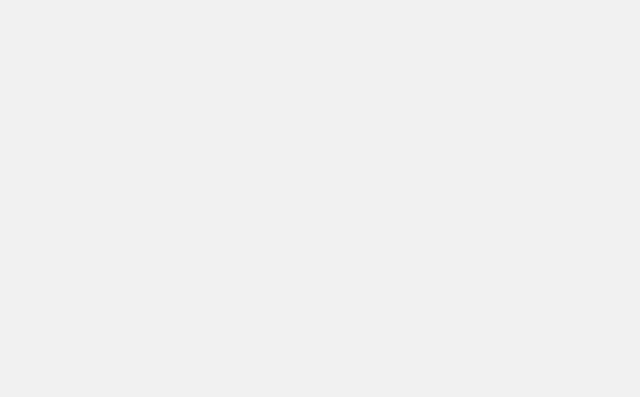
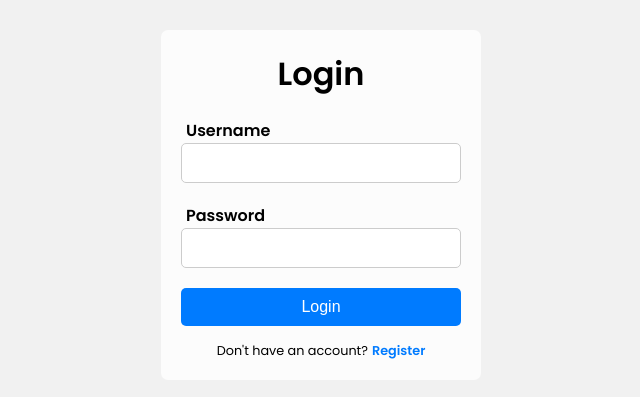
Before and after one commit to Waliulislamnohan/transparency-management-system, a React (Vite) app: page /user in a window 1280 px wide. Before the commit this address had no page. Shown: the part 179-576 px from the top of the page, without its empty margins (319-959 px from the left). Built offline with nearby package versions, Linux system fonts and the light colour scheme.

Commit message:
connected to the backend

```diff
--- a/src/App.jsx
+++ b/src/App.jsx
@@ -43,7 +43,7 @@ export default function App() {
           <Route path="/articles" element={<Articles />} />
           <Route path="/analyser" element={<Analyzer />} />
           <Route path="/admin" element={<Admin />} />
-          <Route path="/login" element={<Login />} />
+          <Route path="/user" element={<Login />} />
           <Route path="/process" element={<Process />} />
           <Route path="/articles/:id" element={<Article />} />
       </Routes>
--- a/src/components/header.jsx
+++ b/src/components/header.jsx
@@ -26,7 +26,7 @@ export default function Header() {
             <span>Articles</span>
           </Link>
         </div>
-        <Link to="/login" className="ad-icon">
+        <Link to="/user" className="ad-icon">
         <svg xmlns="http://www.w3.org/2000/svg" width="24" height="24" viewBox="0 0 24 24">
         <path d="M12 0c-6.627 0-12 5.373-12 12s5.373 12 12 12 12-5.373 12-12-5.373-12-12-12zm7.753 18.305c-.261-.586-.789-.991-1.871-1.241-2.293-.529-4.428-.993-3.393-2.945 3.145-5.942.833-9.119-2.489-9.119-3.388 0-5.644 3.299-2.489 9.119 1.066 1.964-1.148 2.427-3.393 2.945-1.084.25-1.608.658-1.867 1.246-1.405-1.723-2.251-3.919-2.251-6.31 0-5.514 4.486-10 10-10s10 4.486 10 10c0 2.389-.845 4.583-2.247 6.305z"/>
         </svg>
@@ -39,7 +39,7 @@ export default function Header() {
               <span className="bar" id="bar3"></span>
             </label>
         <div className="mb-options">
-        <Link to="/login" className="mb-nav-link">
+        <Link to="/user" className="mb-nav-link">
         <svg className="mb-nav-icon" xmlns="http://www.w3.org/2000/svg" width="24" height="24" viewBox="0 0 24 24">
         <path d="M12 0c-6.627 0-12 5.373-12 12s5.373 12 12 12 12-5.373 12-12-5.373-12-12-12zm7.753 18.305c-.261-.586-.789-.991-1.871-1.241-2.293-.529-4.428-.993-3.393-2.945 3.145-5.942.833-9.119-2.489-9.119-3.388 0-5.644 3.299-2.489 9.119 1.066 1.964-1.148 2.427-3.393 2.945-1.084.25-1.608.658-1.867 1.246-1.405-1.723-2.251-3.919-2.251-6.31 0-5.514 4.486-10 10-10s10 4.486 10 10c0 2.389-.845 4.583-2.247 6.305z"/>
         </svg>
--- a/src/pages/admin.jsx
+++ b/src/pages/admin.jsx
@@ -6,7 +6,7 @@ export default function Admin() {
     return (
     <>
     <Header />
-    <div style={{height: '76vh',}}>
+    <div style={{height: '73vh',}}>
     <h1 style={{
         position: 'absolute',
         top: '50%',
--- a/src/pages/login.jsx
+++ b/src/pages/login.jsx
@@ -2,10 +2,7 @@ import React, { useState } from 'react';
 import { useNavigate } from 'react-router-dom';
 
 export default function Login() {
-  const mockUsername = 'user';
-  const mockPassword = '1234';
-
-  const [formData, setFormData] = useState({ username: '', password: '' });
+  const [formData, setFormData] = useState({ username: '', password: '', confirmPassword: '' });
   const [error, setError] = useState('');
   const [success, setSuccess] = useState(false);
   const [RegSuccess, setRegSuccess] = useState(false);
@@ -17,9 +14,51 @@ export default function Login() {
     setFormData({ ...formData, [name]: value });
   }
 
-  function handleCreateAccount() {
-    setTimeout( () => {
-    setHasAccount(!hasAccount)}, 1000);
+  function handleCreateAccount(event) {
+    event.preventDefault();
+    setTimeout(() => {
+      setHasAccount(!hasAccount);
+      setError('');
+      resetForm();
+    }, 1000);
+  }
+
+  async function registerUser(event) {
+  event.preventDefault();
+  try {
+    const response = await fetch('http://localhost:8000/api/users/register', {
+      method: 'POST',
+      headers: {
+        'Content-Type': 'application/json',
+      },
+      body: JSON.stringify({
+        username: formData.username,
+        password: formData.password,
+      }),
+    });
+
+    const data = await response.json();
+    console.log(data);
+
+    if (response.ok) {
+      setRegSuccess(true);
+      setTimeout(() => {
+        handleCreateAccount();
+      }, 1000);
+      resetForm();
+    } else {
+      if (data.message === 'Username already exists') {
+        setError('Username already exists. Please choose a different username.');
+      } else {
+        setError(data.message || 'Registration failed.');
+      }
+      setRegSuccess(false);
+    }
+  } catch (error) {
+    console.error('Error:', error);
+    setError('An error occurred during registration. Please try again later.');
+    setRegSuccess(false);
+  }
 }
 
   function handleRegisterSubmit(event) {
@@ -32,35 +71,53 @@ export default function Login() {
       setRegSuccess(false);
     } else {
       setError('');
-      setRegSuccess(true);
-      setFormData({ username: '', password: '', confirmPassword: '' });
-      setTimeout(() => {
-        handleCreateAccount();
-      }, 1000);
+      registerUser(event);
     }
-    resetForm();
   }
 
-  function handleLoginSubmit(event) {
+  async function handleLoginSubmit(event) {
     event.preventDefault();
+
     if (formData.username === '' || formData.password === '') {
       setError('Please fill in all fields.');
       setSuccess(false);
-    } else if (formData.username === mockUsername && formData.password === mockPassword) {
-      setError('');
-      setSuccess(true); // Simulate successful login
+      return;
+    }
+
+    try {
+      const response = await fetch('http://localhost:8000/api/users/login', {
+        method: 'POST',
+        headers: {
+          'Content-Type': 'application/json',
+        },
+        body: JSON.stringify({
+          username: formData.username,
+          password: formData.password,
+        }),
+      });
+
+      const data = await response.json();
+      console.log(data);
+
+      if (response.ok) {
+        setSuccess(true);
         setTimeout(() => {
-        navigate('/admin'); // Redirect to admin page after 1500 ms
+          navigate('/admin');
+          resetForm();
         }, 1500);
       } else {
-      setError('Invalid username or password.');
+        setError(data.message || 'Login failed.');
         setSuccess(false);
       }
-    resetForm();
+    } catch (error) {
+      console.error('Error:', error);
+      setError('An error occurred during login. Please try again later.');
+      setSuccess(false);
+    }
   }
 
   function resetForm() {
-    if(hasAccount)setFormData({ username: '', password: '' });
+    if (hasAccount) setFormData({ username: '', password: '', confirmPassword: '' });
     setTimeout(() => {
       setError('');
       setSuccess(false);
@@ -108,7 +165,7 @@ export default function Login() {
               </p>
             </form>
           </>
-      ):(
+        ) : (
           <>
             <h2 className="login-title">Register</h2>
             <form onSubmit={handleRegisterSubmit} className="login-form">
```
Lines whose indentation alone changed are shown as unchanged.
